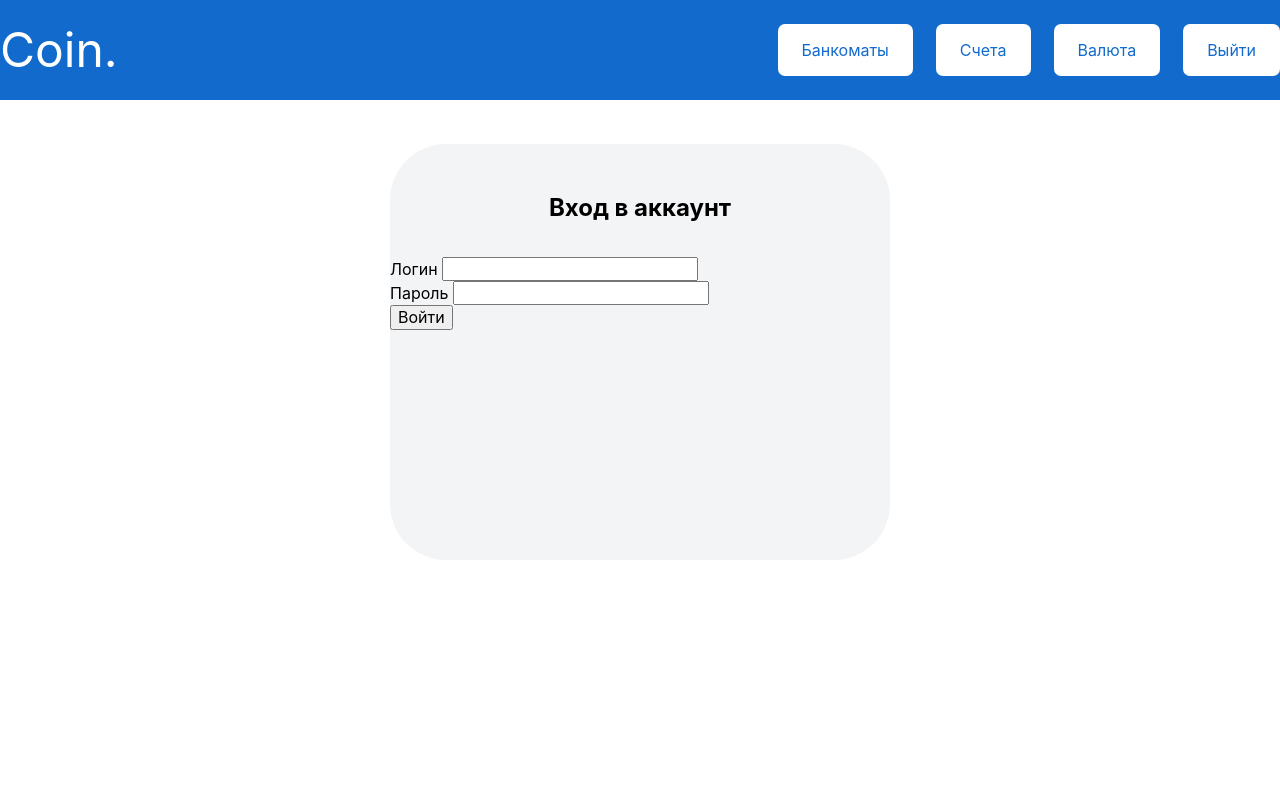
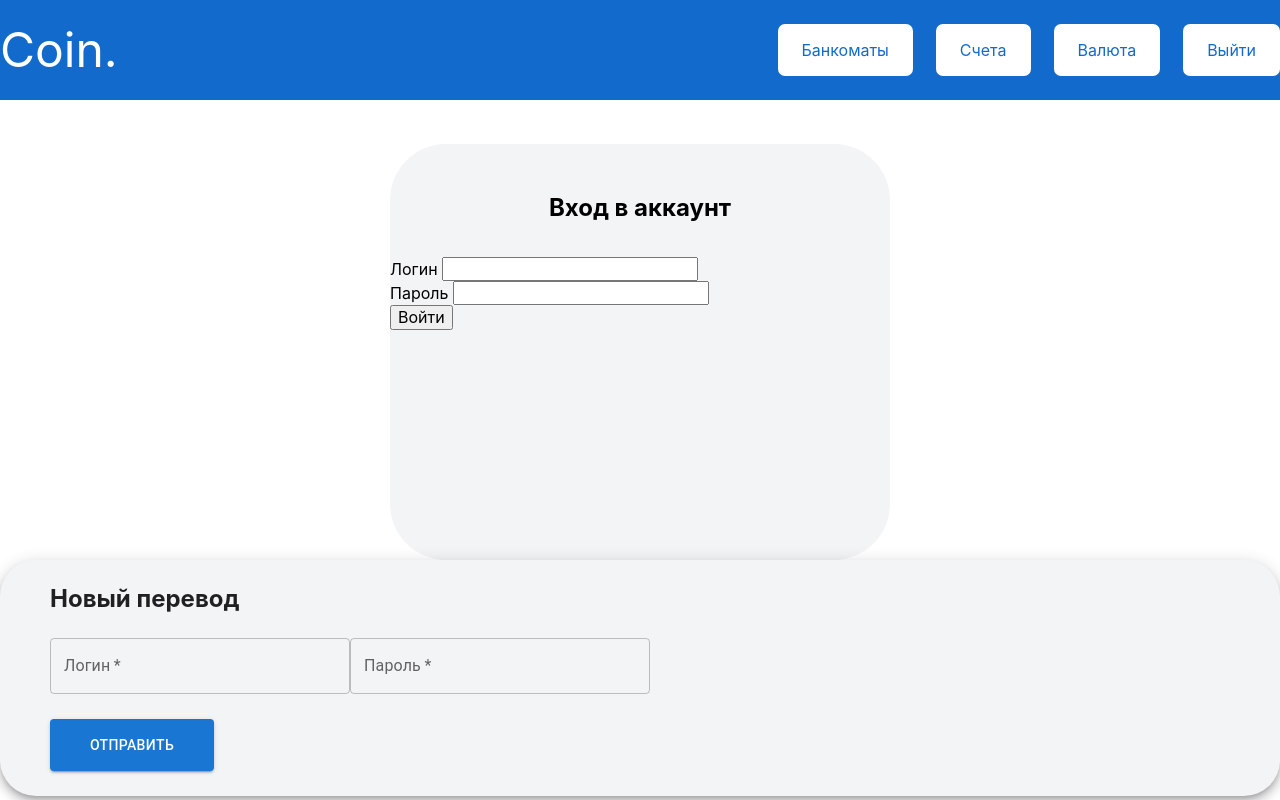
Before and after one commit to alex8023g/coin-front-end, a React (Create React App) app in the folder coin/: page /login in a window 1280 px wide. Built offline with nearby package versions, Linux system fonts and the light colour scheme.

Commit message:
LoginPage updt in process

```diff
--- a/coin/src/LoginPage/LoginPage.tsx
+++ b/coin/src/LoginPage/LoginPage.tsx
@@ -1,6 +1,9 @@
 import React, { ChangeEvent, SetStateAction, useState } from 'react';
 import styles from './loginpage.module.css';
 import { Navigate } from 'react-router-dom';
+import Paper from '@mui/material/Paper';
+import TextField from '@mui/material/TextField';
+import Button from '@mui/material/Button';
 
 export function LoginPage() {
   const [login, setLogin] = useState('');
@@ -62,6 +65,39 @@ export function LoginPage() {
         </div>
         <button type="submit">Войти</button>
       </form>
+      <Paper
+        elevation={7}
+        sx={{
+          padding: '25px 50px',
+          // flexBasis: 500,
+          borderRadius: 9,
+          backgroundColor: '#F3F4F6',
+        }}
+      >
+        <h2>Новый перевод</h2>
+        <div className={styles.newRemittanceCont}>
+          <div className={styles.textFieldCont}>
+            <TextField
+              required
+              id="outlined-basic2"
+              label="Логин"
+              variant="outlined"
+              sx={{ marginBottom: '25px', width: 300 }}
+            />
+            <TextField
+              required
+              id="outlined-basic2"
+              label="Пароль"
+              type="password"
+              variant="outlined"
+              sx={{ width: 300 }}
+            />
+          </div>
+          <Button variant="contained" sx={{ padding: '14px 40px' }}>
+            отправить
+          </Button>
+        </div>
+      </Paper>
     </>
   );
 }
```
